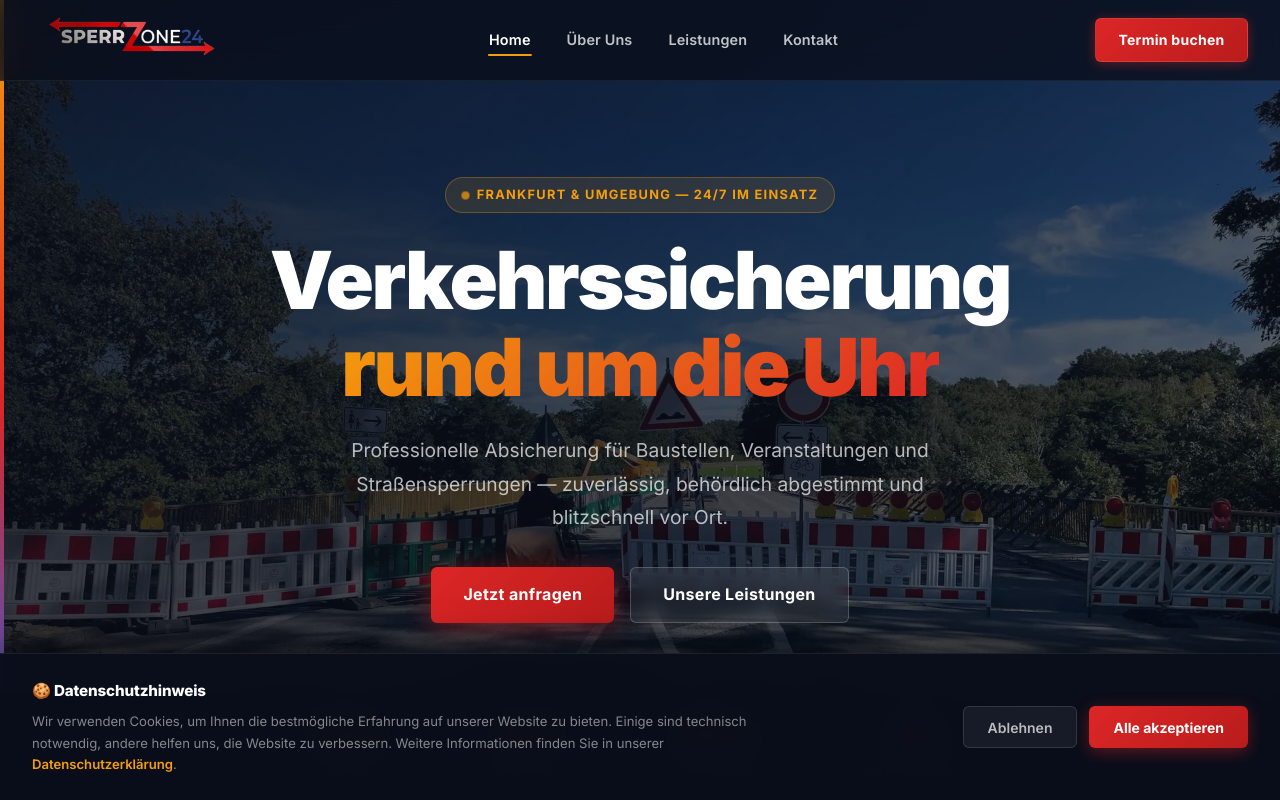
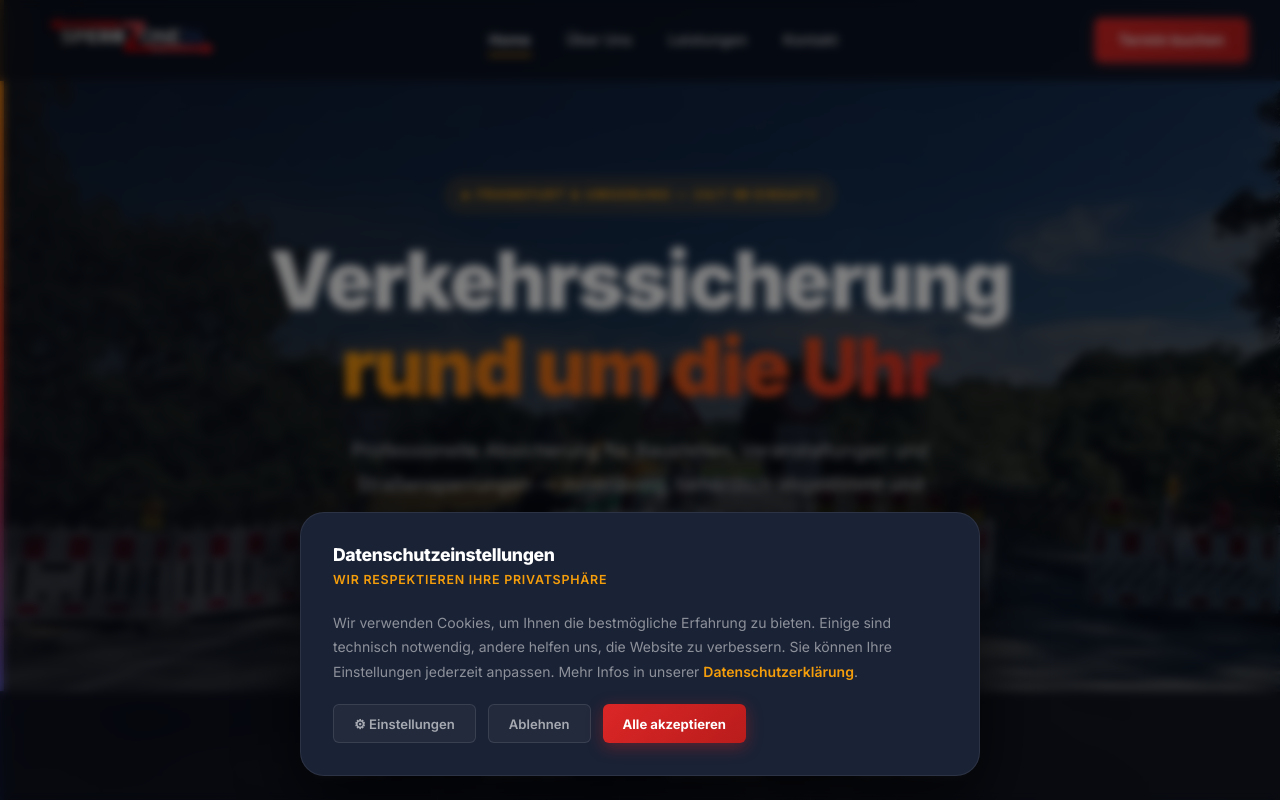
Before and after one commit to Alpy81/traffic-secure-company, a Next.js app: page / in a window 1280 px wide. Shown: the top 800 px of the page. Built offline with nearby package versions, Linux system fonts and the light colour scheme.

Commit message:
update commit

```diff
--- a/components/CookieBanner/CookieBanner.module.css
+++ b/components/CookieBanner/CookieBanner.module.css
@@ -1,21 +1,44 @@
+/* ── Overlay ───────────────────────────────────── */
+.overlay {
+  position: fixed;
+  inset: 0;
+  z-index: 9999;
+  display: flex;
+  align-items: flex-end;
+  justify-content: center;
+  padding: 1.5rem;
+  background: rgba(0, 0, 0, 0.5);
+  backdrop-filter: blur(4px);
+  animation: fadeIn 0.3s ease;
+}
+
+@keyframes fadeIn {
+  from {
+    opacity: 0;
+  }
+  to {
+    opacity: 1;
+  }
+}
+
 /* ── Banner ────────────────────────────────────── */
 .banner {
-  position: fixed;
-  bottom: 0;
-  left: 0;
-  right: 0;
-  z-index: 9999;
-  background: rgba(10, 14, 26, 0.97);
-  backdrop-filter: blur(16px);
-  border-top: 1px solid rgba(255, 255, 255, 0.08);
-  box-shadow: 0 -8px 32px rgba(0, 0, 0, 0.5);
-  padding: 1.5rem 2rem;
-  animation: slideUp 0.35s ease;
+  width: 100%;
+  max-width: 680px;
+  background: var(--color-bg-card);
+  border: 1px solid rgba(255, 255, 255, 0.08);
+  border-radius: var(--radius-xl);
+  padding: 2rem;
+  box-shadow: 0 24px 64px rgba(0, 0, 0, 0.7);
+  display: flex;
+  flex-direction: column;
+  gap: 1.25rem;
+  animation: slideUp 0.35s cubic-bezier(0.4, 0, 0.2, 1);
 }
 
 @keyframes slideUp {
   from {
-    transform: translateY(100%);
+    transform: translateY(40px);
     opacity: 0;
   }
   to {
@@ -24,38 +47,41 @@
   }
 }
 
-/* ── Container ─────────────────────────────────── */
-.container {
-  max-width: 1400px;
-  margin: 0 auto;
+/* ── Header ────────────────────────────────────── */
+.header {
   display: flex;
   align-items: center;
-  justify-content: space-between;
-  gap: 2rem;
+  gap: 1rem;
 }
 
-/* ── Text ──────────────────────────────────────── */
-.text {
-  display: flex;
-  flex-direction: column;
-  gap: 0.4rem;
-  flex: 1;
+.headerIcon {
+  font-size: 2rem;
+  flex-shrink: 0;
 }
 
 .title {
-  font-size: 0.95rem;
+  font-size: 1.1rem;
   font-weight: 800;
   color: #ffffff;
-  letter-spacing: -0.01em;
+  letter-spacing: -0.02em;
+  margin: 0 0 0.2rem;
+}
+
+.subtitle {
+  font-size: 0.78rem;
+  color: var(--color-orange);
+  font-weight: 600;
+  letter-spacing: 0.06em;
+  text-transform: uppercase;
   margin: 0;
 }
 
+/* ── Beschreibung ──────────────────────────────── */
 .description {
-  font-size: 0.82rem;
+  font-size: 0.875rem;
   color: rgba(255, 255, 255, 0.5);
-  line-height: 1.65;
+  line-height: 1.75;
   margin: 0;
-  max-width: 720px;
 }
 
 .link {
@@ -69,33 +95,165 @@
   color: #ffffff;
 }
 
+/* ── Settings Panel ────────────────────────────── */
+.settings {
+  display: flex;
+  flex-direction: column;
+  gap: 0.75rem;
+  background: rgba(255, 255, 255, 0.03);
+  border: 1px solid rgba(255, 255, 255, 0.06);
+  border-radius: var(--radius-md);
+  padding: 1.25rem;
+  animation: fadeIn 0.25s ease;
+}
+
+.settingItem {
+  display: flex;
+  align-items: center;
+  justify-content: space-between;
+  gap: 1rem;
+  padding: 0.75rem 0;
+  border-bottom: 1px solid rgba(255, 255, 255, 0.05);
+}
+
+.settingItem:last-child {
+  border-bottom: none;
+  padding-bottom: 0;
+}
+
+.settingItem:first-child {
+  padding-top: 0;
+}
+
+.settingInfo {
+  display: flex;
+  flex-direction: column;
+  gap: 0.25rem;
+  flex: 1;
+}
+
+.settingTitle {
+  font-size: 0.875rem;
+  font-weight: 700;
+  color: #ffffff;
+}
+
+.settingDesc {
+  font-size: 0.775rem;
+  color: rgba(255, 255, 255, 0.4);
+  line-height: 1.5;
+}
+
+/* ── Toggle ────────────────────────────────────── */
+.toggle {
+  position: relative;
+  width: 44px;
+  height: 24px;
+  background: rgba(255, 255, 255, 0.1);
+  border: 1px solid rgba(255, 255, 255, 0.12);
+  border-radius: var(--radius-full);
+  cursor: pointer;
+  flex-shrink: 0;
+  transition: background-color 0.25s ease, border-color 0.25s ease;
+  padding: 0;
+}
+
+.toggleActive {
+  background: linear-gradient(135deg, #dc2626, #b91c1c);
+  border-color: transparent;
+  cursor: default;
+}
+
+.toggleKnob {
+  position: absolute;
+  top: 3px;
+  left: 3px;
+  width: 16px;
+  height: 16px;
+  background: #ffffff;
+  border-radius: 50%;
+  transition: transform 0.25s ease;
+  box-shadow: 0 2px 4px rgba(0, 0, 0, 0.3);
+  pointer-events: none;
+}
+
+.toggleActive .toggleKnob {
+  transform: translateX(20px);
+}
+
 /* ── Buttons ───────────────────────────────────── */
 .buttons {
   display: flex;
   gap: 0.75rem;
-  flex-shrink: 0;
+  flex-wrap: wrap;
+}
+
+.settingsButton {
+  display: inline-flex;
+  align-items: center;
+  justify-content: center;
+  gap: 0.4rem;
+  background: rgba(255, 255, 255, 0.04);
+  color: rgba(255, 255, 255, 0.6);
+  border: 1px solid rgba(255, 255, 255, 0.1);
+  padding: 0.65rem 1.25rem;
+  border-radius: var(--radius-sm);
+  font-size: 0.82rem;
+  font-weight: 600;
+  font-family: var(--font-base);
+  cursor: pointer;
+  transition: all 0.2s ease;
+  white-space: nowrap;
+}
+
+.settingsButton:hover {
+  background: rgba(255, 255, 255, 0.08);
+  color: #ffffff;
+  border-color: rgba(255, 255, 255, 0.2);
 }
 
 .declineButton {
   display: inline-flex;
   align-items: center;
   justify-content: center;
-  background: rgba(255, 255, 255, 0.06);
-  color: rgba(255, 255, 255, 0.7);
-  border: 1px solid rgba(255, 255, 255, 0.12);
-  padding: 0.7rem 1.5rem;
+  background: rgba(255, 255, 255, 0.04);
+  color: rgba(255, 255, 255, 0.6);
+  border: 1px solid rgba(255, 255, 255, 0.1);
+  padding: 0.65rem 1.25rem;
   border-radius: var(--radius-sm);
-  font-size: 0.875rem;
+  font-size: 0.82rem;
   font-weight: 600;
   font-family: var(--font-base);
   cursor: pointer;
-  transition: background-color 0.2s ease, color 0.2s ease;
+  transition: all 0.2s ease;
   white-space: nowrap;
 }
 
 .declineButton:hover {
-  background: rgba(255, 255, 255, 0.1);
+  background: rgba(255, 255, 255, 0.08);
   color: #ffffff;
+}
+
+.saveButton {
+  display: inline-flex;
+  align-items: center;
+  justify-content: center;
+  background: rgba(245, 158, 11, 0.1);
+  color: var(--color-orange);
+  border: 1px solid rgba(245, 158, 11, 0.25);
+  padding: 0.65rem 1.25rem;
+  border-radius: var(--radius-sm);
+  font-size: 0.82rem;
+  font-weight: 700;
+  font-family: var(--font-base);
+  cursor: pointer;
+  transition: all 0.2s ease;
+  white-space: nowrap;
+}
+
+.saveButton:hover {
+  background: rgba(245, 158, 11, 0.18);
+  border-color: rgba(245, 158, 11, 0.4);
 }
 
 .acceptButton {
@@ -105,41 +263,44 @@
   background: linear-gradient(135deg, #dc2626 0%, #b91c1c 100%);
   color: #ffffff;
   border: none;
-  padding: 0.7rem 1.5rem;
+  padding: 0.65rem 1.25rem;
   border-radius: var(--radius-sm);
-  font-size: 0.875rem;
+  font-size: 0.82rem;
   font-weight: 700;
   font-family: var(--font-base);
   cursor: pointer;
-  box-shadow: 0 4px 16px rgba(220, 38, 38, 0.4);
+  box-shadow: 0 4px 16px rgba(220, 38, 38, 0.35);
   transition: transform 0.2s ease, box-shadow 0.2s ease;
   white-space: nowrap;
 }
 
 .acceptButton:hover {
   transform: translateY(-2px);
-  box-shadow: 0 8px 24px rgba(220, 38, 38, 0.55);
+  box-shadow: 0 8px 24px rgba(220, 38, 38, 0.5);
 }
 
 /* ── Responsive ────────────────────────────────── */
-@media (max-width: 768px) {
-  .banner {
-    padding: 1.25rem;
+@media (max-width: 640px) {
+  .overlay {
+    padding: 1rem;
+    align-items: flex-end;
   }
 
-  .container {
-    flex-direction: column;
-    align-items: flex-start;
-    gap: 1.25rem;
+  .banner {
+    padding: 1.5rem;
+    border-radius: var(--radius-lg);
   }
 
   .buttons {
-    width: 100%;
+    flex-direction: column;
   }
 
+  .settingsButton,
   .declineButton,
+  .saveButton,
   .acceptButton {
-    flex: 1;
+    width: 100%;
     justify-content: center;
+    padding: 0.85rem 1rem;
   }
 }
--- a/components/CookieBanner/CookieBanner.tsx
+++ b/components/CookieBanner/CookieBanner.tsx
@@ -1,49 +1,166 @@
 "use client";
 
-import { useState } from "react";
+import { useState, useEffect } from "react";
 import styles from "./CookieBanner.module.css";
 
+type ConsentState = {
+  necessary: boolean;
+  analytics: boolean;
+  marketing: boolean;
+};
+
 export default function CookieBanner() {
-  const [visible, setVisible] = useState(() => {
-    if (typeof window === "undefined") return false;
-    return !localStorage.getItem("cookie-consent");
+  const [visible, setVisible] = useState(false);
+  const [mounted, setMounted] = useState(false);
+  const [showSettings, setShowSettings] = useState(false);
+  const [consent, setConsent] = useState<ConsentState>({
+    necessary: true,
+    analytics: false,
+    marketing: false,
   });
 
-  const accept = () => {
-    localStorage.setItem("cookie-consent", "accepted");
+  useEffect(() => {
+    const timer = setTimeout(() => {
+      setMounted(true);
+      const stored = localStorage.getItem("cookie-consent");
+      if (!stored) setVisible(true);
+    }, 0);
+    return () => clearTimeout(timer);
+  }, []);
+
+  const acceptAll = () => {
+    localStorage.setItem(
+      "cookie-consent",
+      JSON.stringify({ necessary: true, analytics: true, marketing: true })
+    );
     setVisible(false);
   };
 
-  const decline = () => {
-    localStorage.setItem("cookie-consent", "declined");
+  const declineAll = () => {
+    localStorage.setItem(
+      "cookie-consent",
+      JSON.stringify({ necessary: true, analytics: false, marketing: false })
+    );
     setVisible(false);
   };
 
-  if (!visible) return null;
+  const saveSettings = () => {
+    localStorage.setItem("cookie-consent", JSON.stringify(consent));
+    setVisible(false);
+  };
+
+  const toggle = (key: keyof ConsentState) => {
+    if (key === "necessary") return;
+    setConsent((prev) => ({ ...prev, [key]: !prev[key] }));
+  };
+
+  if (!mounted || !visible) return null;
 
   return (
+    <div className={styles.overlay}>
       <div className={styles.banner}>
-      <div className={styles.container}>
-        <div className={styles.text}>
-          <p className={styles.title}>🍪 Datenschutzhinweis</p>
+        {/* Header */}
+        <div className={styles.header}>
+          <div>
+            <h2 className={styles.title}>Datenschutzeinstellungen</h2>
+            <p className={styles.subtitle}>
+              Wir respektieren Ihre Privatsphäre
+            </p>
+          </div>
+        </div>
+
+        {/* Beschreibung */}
         <p className={styles.description}>
-            Wir verwenden Cookies, um Ihnen die bestmögliche Erfahrung auf
-            unserer Website zu bieten. Einige sind technisch notwendig, andere
-            helfen uns, die Website zu verbessern. Weitere Informationen finden
-            Sie in unserer{" "}
+          Wir verwenden Cookies, um Ihnen die bestmögliche Erfahrung zu bieten.
+          Einige sind technisch notwendig, andere helfen uns, die Website zu
+          verbessern. Sie können Ihre Einstellungen jederzeit anpassen. Mehr
+          Infos in unserer{" "}
           <a href="/datenschutz" className={styles.link}>
             Datenschutzerklärung
           </a>
           .
         </p>
+
+        {/* Einstellungen Panel */}
+        {showSettings && (
+          <div className={styles.settings}>
+            <div className={styles.settingItem}>
+              <div className={styles.settingInfo}>
+                <span className={styles.settingTitle}>Notwendige Cookies</span>
+                <span className={styles.settingDesc}>
+                  Technisch erforderlich für den Betrieb der Website.
+                </span>
               </div>
+              <div className={`${styles.toggle} ${styles.toggleActive}`}>
+                <span className={styles.toggleKnob} />
+              </div>
+            </div>
+
+            <div className={styles.settingItem}>
+              <div className={styles.settingInfo}>
+                <span className={styles.settingTitle}>Analyse-Cookies</span>
+                <span className={styles.settingDesc}>
+                  Helfen uns zu verstehen, wie Besucher die Website nutzen.
+                </span>
+              </div>
+              <button
+                onClick={() => toggle("analytics")}
+                className={`${styles.toggle} ${
+                  consent.analytics ? styles.toggleActive : ""
+                }`}
+                aria-label="Analyse-Cookies umschalten">
+                <span className={styles.toggleKnob} />
+              </button>
+            </div>
+
+            <div className={styles.settingItem}>
+              <div className={styles.settingInfo}>
+                <span className={styles.settingTitle}>Marketing-Cookies</span>
+                <span className={styles.settingDesc}>
+                  Ermöglichen personalisierte Werbung und Inhalte.
+                </span>
+              </div>
+              <button
+                onClick={() => toggle("marketing")}
+                className={`${styles.toggle} ${
+                  consent.marketing ? styles.toggleActive : ""
+                }`}
+                aria-label="Marketing-Cookies umschalten">
+                <span className={styles.toggleKnob} />
+              </button>
+            </div>
+          </div>
+        )}
+
+        {/* Buttons */}
         <div className={styles.buttons}>
-          <button onClick={decline} className={styles.declineButton}>
+          {showSettings ? (
+            <>
+              <button onClick={declineAll} className={styles.declineButton}>
+                Alle ablehnen
+              </button>
+              <button onClick={saveSettings} className={styles.saveButton}>
+                Auswahl speichern
+              </button>
+              <button onClick={acceptAll} className={styles.acceptButton}>
+                Alle akzeptieren
+              </button>
+            </>
+          ) : (
+            <>
+              <button
+                onClick={() => setShowSettings(true)}
+                className={styles.settingsButton}>
+                ⚙ Einstellungen
+              </button>
+              <button onClick={declineAll} className={styles.declineButton}>
                 Ablehnen
               </button>
-          <button onClick={accept} className={styles.acceptButton}>
+              <button onClick={acceptAll} className={styles.acceptButton}>
                 Alle akzeptieren
               </button>
+            </>
+          )}
         </div>
       </div>
     </div>
```
Lines whose indentation alone changed are shown as unchanged.
